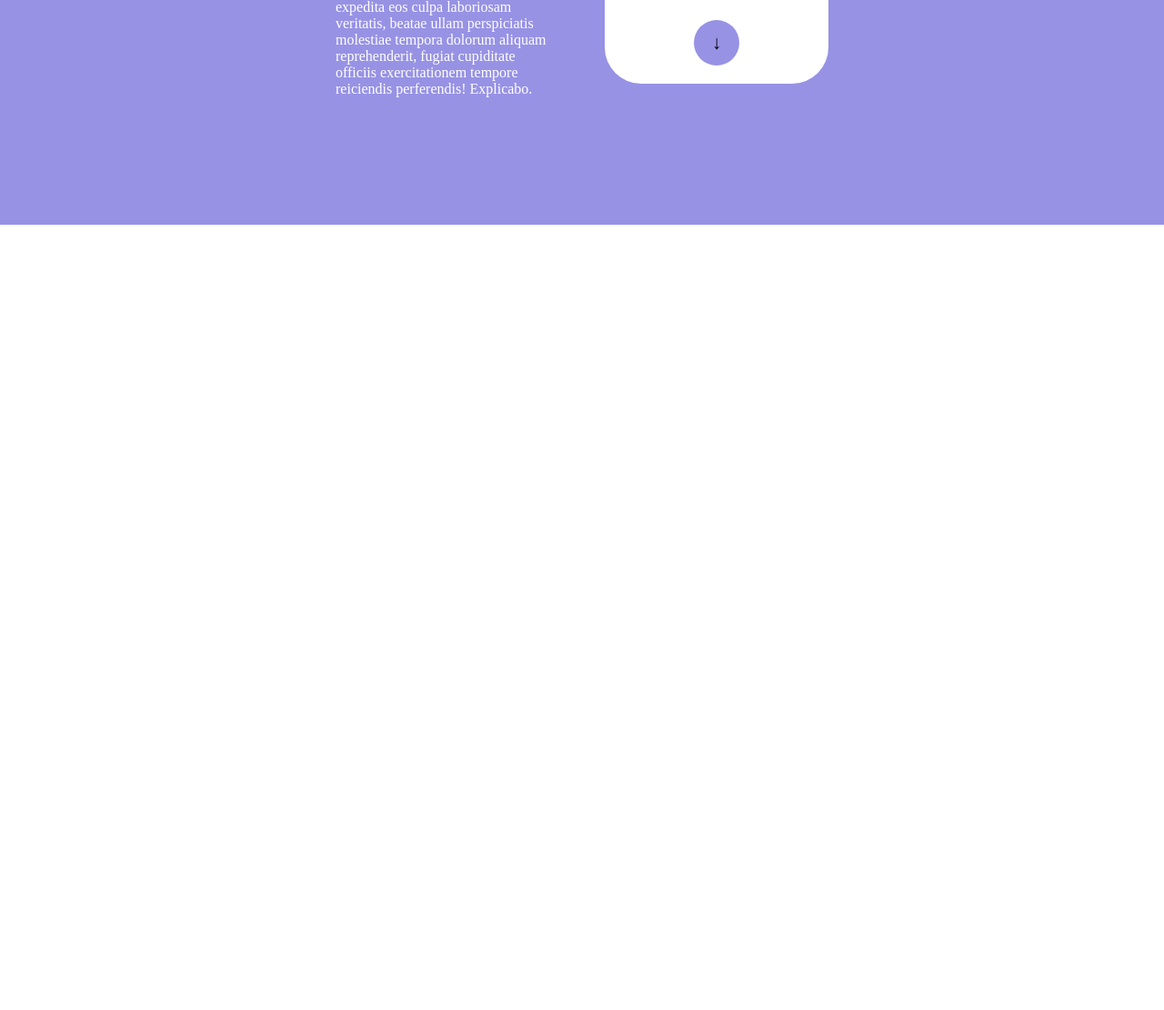
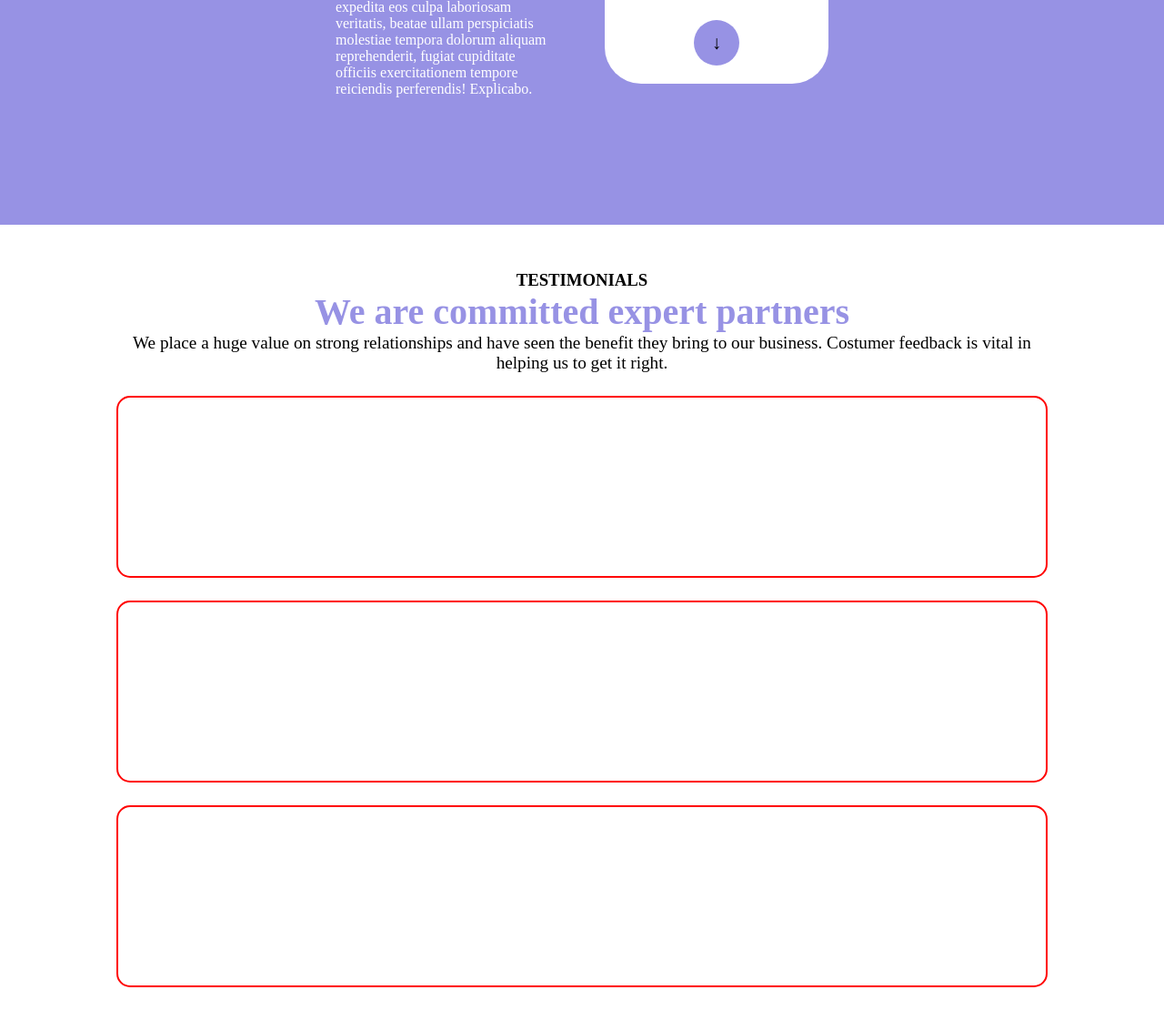
Before and after one commit to DanielMarella/htmlcss-responsive-layout, a plain HTML site: page index.html in a window 1280 px wide. Shown: the part 811-1921 px from the top of the page at 91% size. Before the commit the page ends 1058 px from the top, so only its background shows below. Drawn offline with Linux system fonts and the light colour scheme.

Commit message:
add testimonial section, add css for media and desktop view

```diff
--- a/css/style.css
+++ b/css/style.css
@@ -168,11 +168,46 @@ main{
 .strat-p{
     font-size: 1rem;
     color: white;
-
 }
 
+/* ******************************* */
 
-/* ******************************* */
+/* TESTIMONIALS */
+
+.testimonials{
+    text-align: center;
+}
+
+.testimonial-box{
+}
+
+.testimonial-card{
+    margin: 25px 25px;
+    height: 200px;
+    border: 2px solid red;
+    border-radius: 15px;
+}
+
+.text{
+    margin: 0 25px;
+    font-size: 1.2rem;
+}
+
+.testim-h3{
+    margin-top: 50px;
+}
+
+.testim-h1{
+    margin: 30px 25px;
+    font-size: 2.5rem;
+    color: #9792e4;
+}
+
+/* ************************ */
+
+
+
+
 
 /* TABLET 768px  */
 
@@ -212,6 +247,10 @@ main{
 }
 
 /* ************************************ */
+
+
+
+
 
 /* DESKTOP DA 768 IN SU */
 
@@ -272,3 +311,28 @@ main{
         margin-top: 70px;
     }
 }
+
+/* ************************************* */
+
+/* TESTIMONIALS */
+
+@media screen and (min-width: 768px) {
+
+    .testimonial-box{
+        margin: 0 auto;
+        width: 80%;
+    }
+
+    .testimonial-card{
+        margin: 25px 0;
+    }
+
+    .text{
+        margin: 0 auto;
+        margin: 0 auto;
+        width: 80%;
+    }
+}
+
+
+/* ************************************** */
--- a/index.html
+++ b/index.html
@@ -79,10 +79,19 @@
             <!-- IN COLONNA DA MOBILE E TABLET , IN RIGA DA DESKTOP -->
         </section>
 
-        <section>
+        <section class="testimonials">
             <!-- TITOLO PICCOLO -->
+            <h3 class=" testim-h3">TESTIMONIALS</h3>
             <!-- TITOLO UN PO' PIù GRANDE -->
+            <h1 class="text testim-h1">We are committed expert partners</h1>
             <!-- PARAGRAFO -->
+            <p class="text">We place a huge value on strong relationships and have seen the benefit they bring to our business. Costumer feedback is vital in helping us to get it right.
+            </p>
+            <div class="testimonial-box">
+                <div class="testimonial-card"></div>
+                <div class="testimonial-card"></div>
+                <div class="testimonial-card"></div>
+            </div>
             <!-- CONTENITORE CON 3 ROW CHE OCCUPANO TUTTO LO SPAZIO IN LUNGHEZZA DEL CONTENITORE -->
             <!-- LE ROW SONO IN COLONNA -->
             <!--  DENTRO LE ROW IMG A SX, A DX UN P CON SOTTO UN TITOLO PICCOLO -->
```
